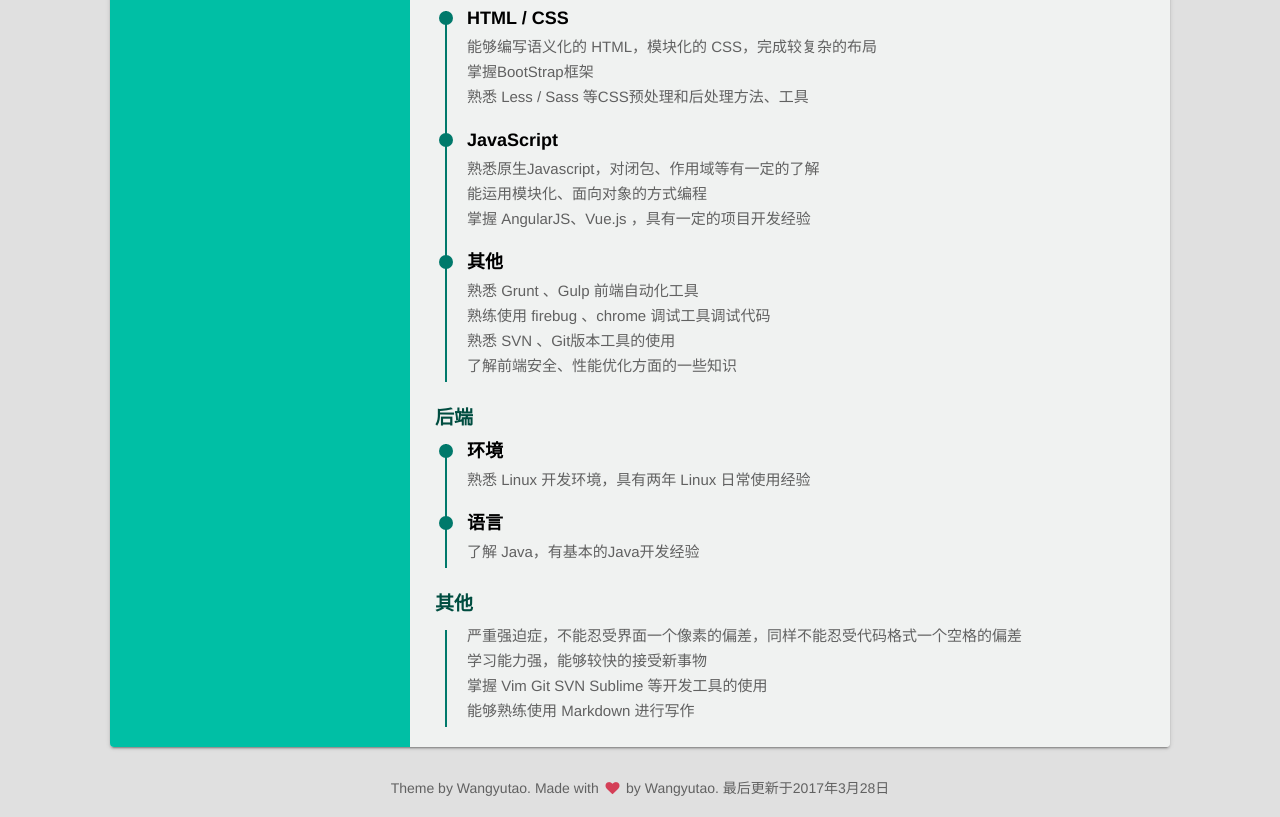
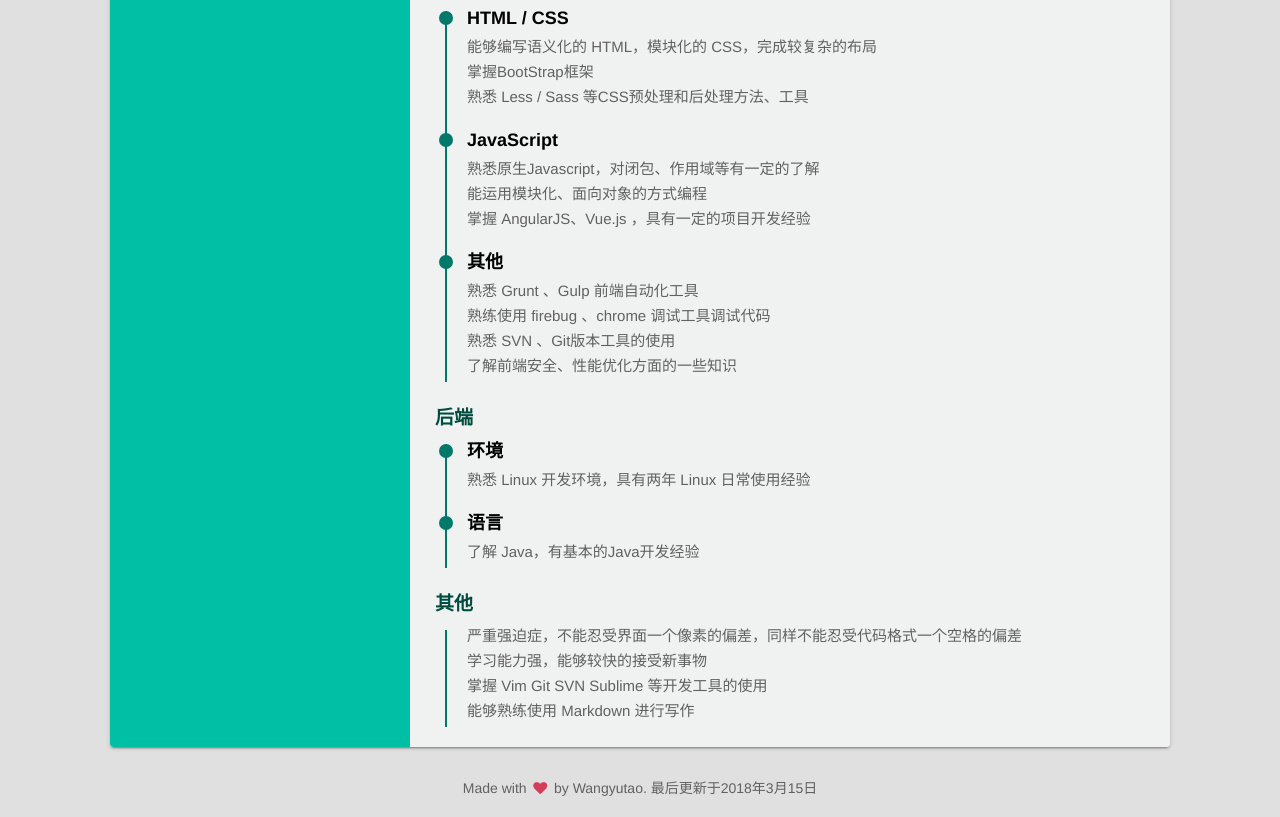
Before and after one commit to WangytBest/resume, a website: page index.html in a window 1280 px wide. Shown: the part 2207-3024 px from the top of the page. Drawn offline with Linux system fonts and the light colour scheme.

Commit message:
xigai shijian

```diff
--- a/index.html
+++ b/index.html
@@ -252,7 +252,7 @@
         </div>
     </div>
     <footer>
-        <p>Theme by <a href="" target="_blank">Wangyutao</a>. Made with <i class="icon-heart throb" style="color: #d43f57;"></i> by Wangyutao. 最后更新于2017年3月28日</p>
+        <p> Made with <i class="icon-heart throb" style="color: #d43f57;"></i> by Wangyutao. 最后更新于2018年3月15日</p>
     </footer>
 
     <script type="text/javascript" src="src/js/zooming.js"></script>
```
